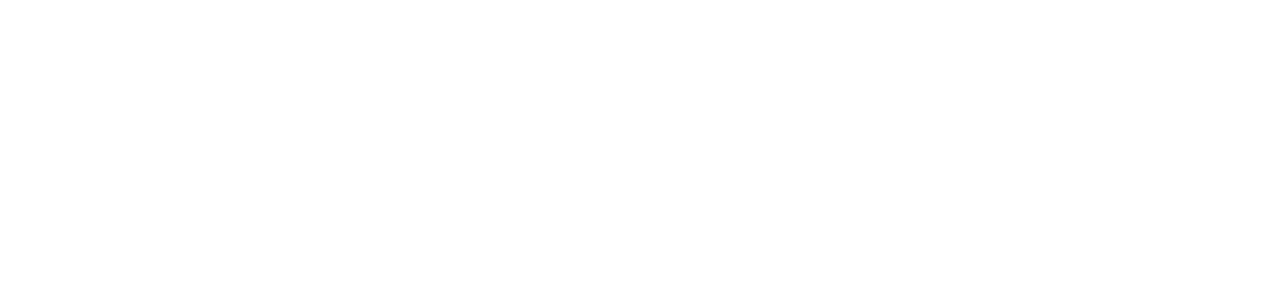
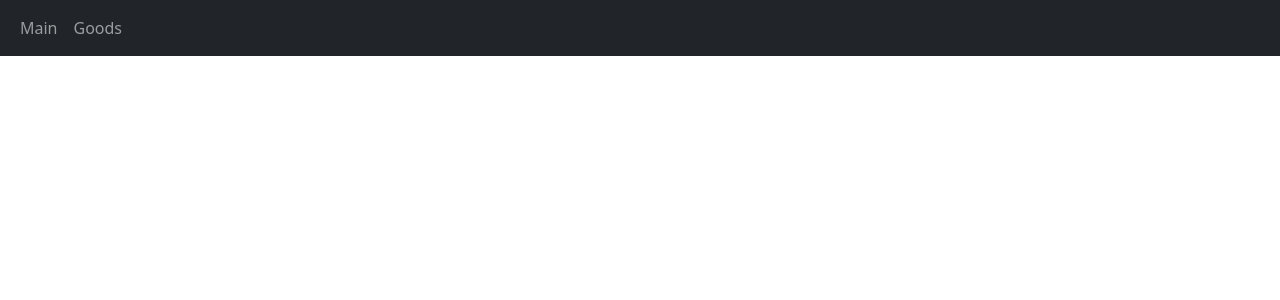
Before and after one commit to DreammyOleksandr/Frontend-Basics, a React (Create React App) app in the folder Lab 7/: page / in a window 1280 px wide. Shown: the top 300 px of the page. Built offline with nearby package versions, Linux system fonts and the light colour scheme.

Commit message:
upd: implementing header with navbar

```diff
--- /dev/null
+++ b/Lab 7/src/components/layout/Header.jsx
@@ -0,0 +1,6 @@
+import React from 'react'
+import Navbar from './Navbar'
+
+const Header = () => <Navbar></Navbar>
+
+export default Header
--- /dev/null
+++ b/Lab 7/src/components/layout/Navbar.jsx
@@ -0,0 +1,27 @@
+import React from 'react'
+
+const Navbar = () => {
+  return (
+    <div>
+      <nav className="navbar navbar-expand-lg bg-dark" data-bs-theme="dark">
+  <div className="container-fluid">
+    <button className="navbar-toggler" type="button" data-bs-toggle="collapse" data-bs-target="#navbarColor01" aria-controls="navbarColor01" aria-expanded="false" aria-label="Toggle navigation">
+      <span className="navbar-toggler-icon"></span>
+    </button>
+    <div className="collapse navbar-collapse" id="navbarColor01">
+      <ul className="navbar-nav me-auto">
+        <li className="nav-item">
+          <a className="nav-link" href="#">Main</a>
+        </li>
+        <li className="nav-item">
+          <a className="nav-link" href="#">Goods</a>
+        </li>
+      </ul>
+    </div>
+  </div>
+</nav>
+    </div>
+  )
+}
+
+export default Navbar
--- a/Lab 7/src/index.js
+++ b/Lab 7/src/index.js
@@ -2,11 +2,15 @@ import React from 'react';
 import ReactDOM from 'react-dom/client';
 import './index.css';
 import App from './App';
-import 'bootstrap/dist/css/bootstrap.css'
+import Header from './components/layout/Header';
+import 'bootstrap/dist/css/bootstrap.min.css';
+import 'bootstrap/dist/js/bootstrap.bundle.min.js';
+
 
 const root = ReactDOM.createRoot(document.getElementById('root'));
 root.render(
   <React.StrictMode>
+    <Header></Header>
     <App />
   </React.StrictMode>
 );
```
